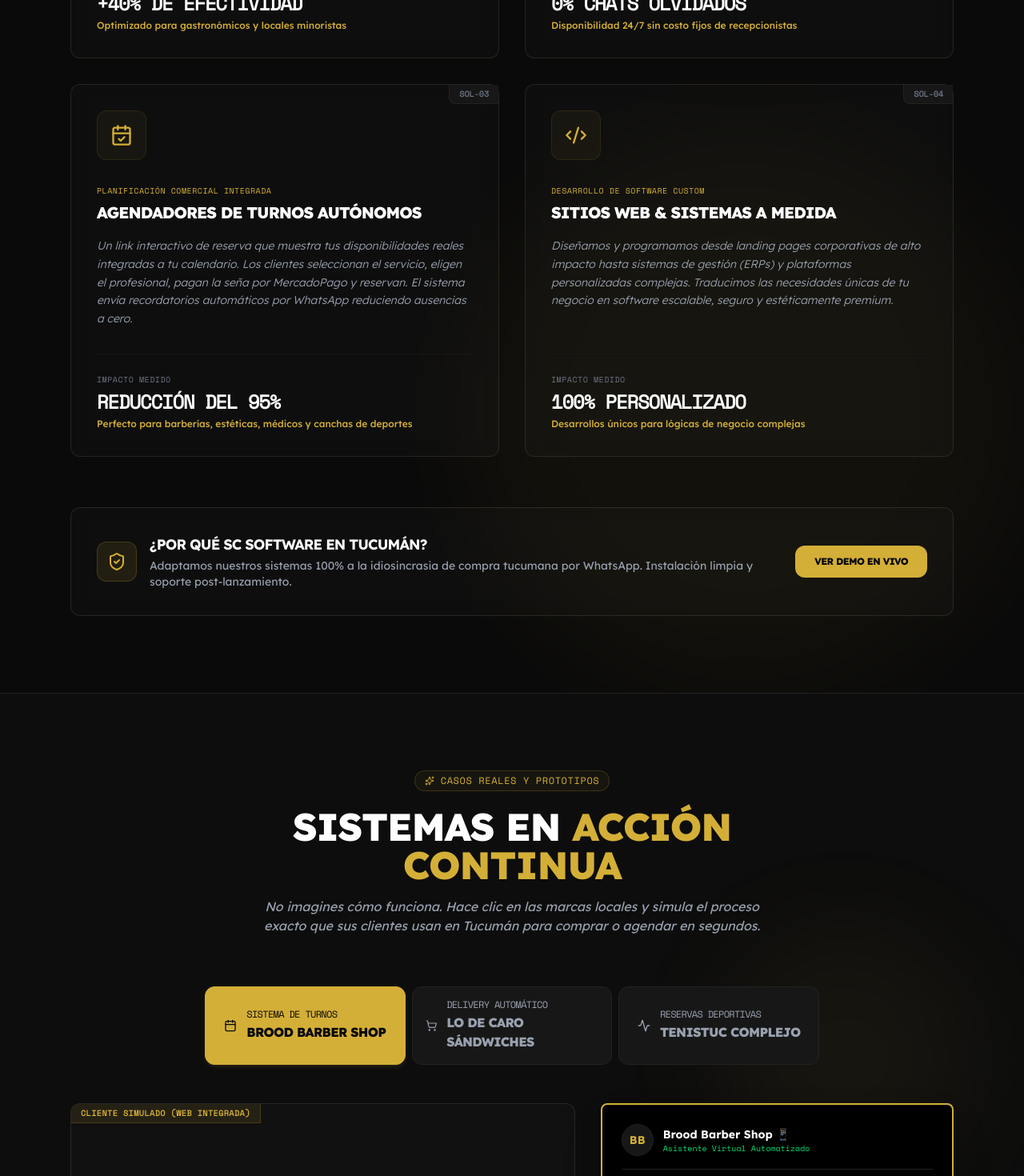
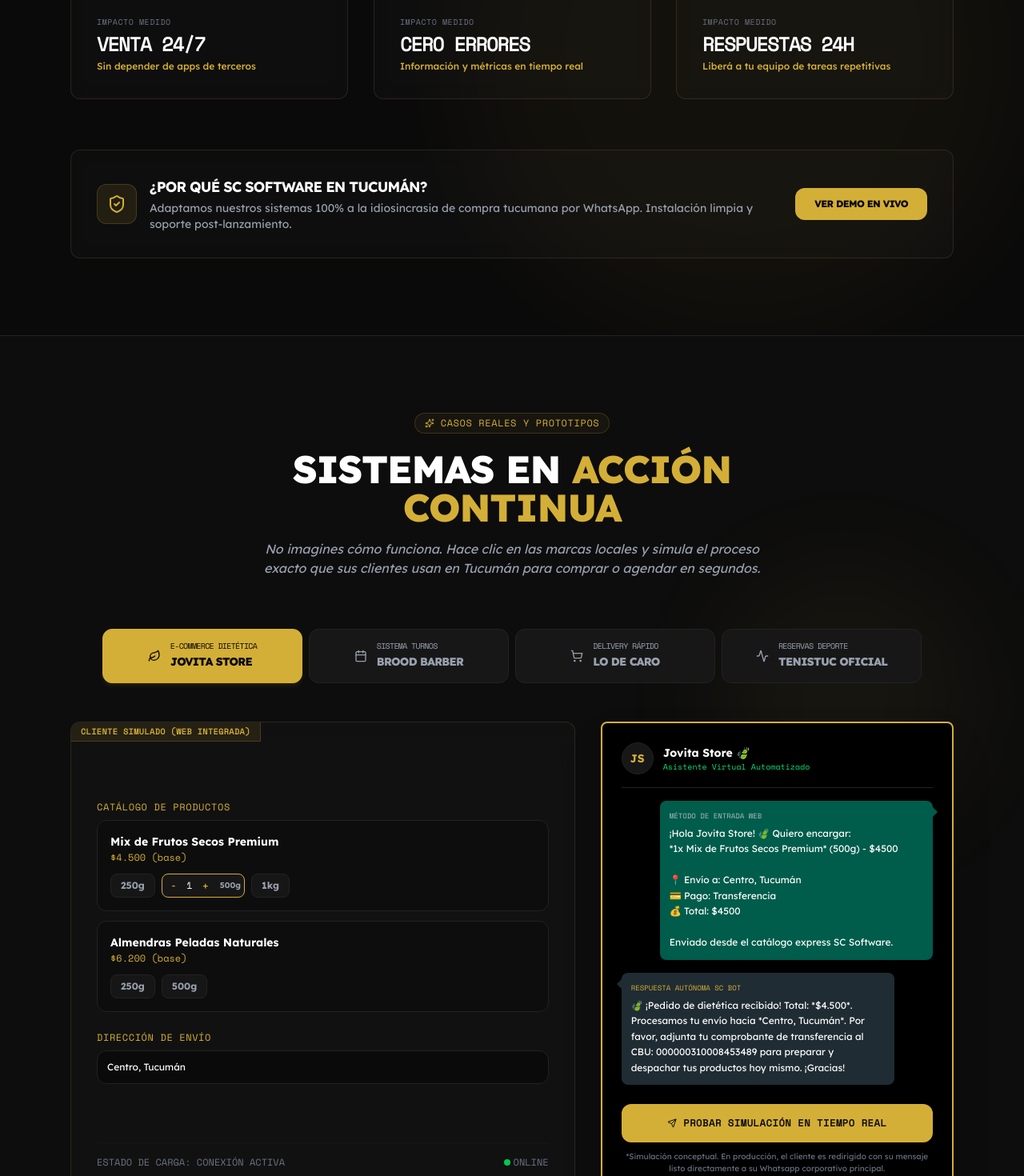
Before and after one commit to Santiago-Cabral/sc-software, a React (Vite) app: page / in a window 1280 px wide. Shown: the part 3000-4470 px from the top of the page at 80% size. Built offline with nearby package versions, Linux system fonts and the light colour scheme.

Commit message:
I added jovita

```diff
--- a/src/components/InteractivePlayground.tsx
+++ b/src/components/InteractivePlayground.tsx
@@ -1,10 +1,10 @@
 import React, { useState } from "react";
 import { motion, AnimatePresence } from "motion/react";
-import { Sparkles, Calendar, ShoppingCart, Activity, ArrowRight, Smartphone, MessageSquare, Send, CheckCircle2 } from "lucide-react";
+import { Sparkles, Calendar, ShoppingCart, Activity, ArrowRight, Smartphone, MessageSquare, Send, CheckCircle2, Leaf } from "lucide-react";
 import { SelectionState } from "../types";
 
 export default function InteractivePlayground() {
-  const [activeTab, setActiveTab] = useState<"brood" | "caro" | "tenistuc">("brood");
+  const [activeTab, setActiveTab] = useState<"jovita" | "brood" | "caro" | "tenistuc">("jovita");
   const [copied, setCopied] = useState(false);
 
   // Playground state for interactions
@@ -19,8 +19,34 @@
     deliveryAddress: "Barrio Norte, Tucumán",
     tenisCourt: "Cancha Polvo de Ladrillo 1",
     tenisTime: "21:30 hs (Noche - Con Luces)",
-    tenisDate: "Viernes"
+    tenisDate: "Viernes",
+    storeItems: [
+      { id: "frutos", name: "Mix de Frutos Secos Premium", size: "500g", price: 4500, quantity: 1 }
+    ],
+    storeAddress: "Centro, Tucumán"
   });
+
+  // Jovita Handlers
+  const handleAddStoreItem = (id: string, name: string, price: number, size: string) => {
+    const existing = state.storeItems.find(item => item.id === id && item.size === size);
+    if (existing) {
+      const updated = state.storeItems.map(item =>
+        (item.id === id && item.size === size) ? { ...item, quantity: item.quantity + 1 } : item
+      );
+      setState({ ...state, storeItems: updated });
+    } else {
+      setState({ ...state, storeItems: [...state.storeItems, { id, name, price, size, quantity: 1 }] });
+    }
+  };
+
+  const handleRemoveStoreItem = (id: string, size: string) => {
+    const updated = state.storeItems.map(item =>
+      (item.id === id && item.size === size) ? { ...item, quantity: item.quantity - 1 } : item
+    ).filter(item => item.quantity > 0);
+    setState({ ...state, storeItems: updated });
+  };
+
+  const storeTotal = state.storeItems.reduce((acc, item) => acc + (item.price * item.quantity), 0);
 
   // Brood handlers
   const handleBarberService = (service: string) => {
@@ -56,13 +82,15 @@
   const deliveryTotal = state.deliveryItems.reduce((acc, item) => acc + (item.price * item.quantity), 0);
 
   // Structured messages generated dynamically
+  const jovitaMessage = `¡Hola Jovita Store! 🍃 Quiero encargar:\n${state.storeItems.map(item => `*${item.quantity}x ${item.name}* (${item.size}) - $${item.price * item.quantity}`).join("\n")}\n\n📍 Envío a: ${state.storeAddress}\n💳 Pago: Transferencia\n💰 Total: $${storeTotal}\n\nEnviado desde el catálogo express SC Software.`;
+
   const broodMessage = `¡Hola Brood! Quiero agendar mi turno:\n✂️ Servicio: ${state.barberService}\n📅 Día: ${state.barberDate}\n⏰ Horario: ${state.barberTime}\n👤 Nombre: ${state.barberName || "Cliente"}\n\nEnviado desde el sistema automatizado de SC Software.`;
 
   const caroMessage = `¡Hola Lo de Caro! 🍔 Pedido:\n${state.deliveryItems.map(item => `*${item.quantity}x ${item.name}* ($${item.price * item.quantity})`).join("\n")}\n\n📍 Envío a: ${state.deliveryAddress}\n💳 Pago: Transferencia\n💰 Total: $${deliveryTotal}\n\nEnviado desde el catálogo express SC Software.`;
 
   const tenisMessage = `¡Hola Tenistuc! Quiero reservar cancha:\n🎾 Cancha: ${state.tenisCourt}\n📅 Día: ${state.tenisDate}\n⏰ Horario: ${state.tenisTime}\n\n¿Me confirman CBU para señar? Gracias.`;
 
-  const currentMessage = activeTab === "brood" ? broodMessage : activeTab === "caro" ? caroMessage : tenisMessage;
+  const currentMessage = activeTab === "jovita" ? jovitaMessage : activeTab === "brood" ? broodMessage : activeTab === "caro" ? caroMessage : tenisMessage;
 
   const simulateSubmit = () => {
     setCopied(true);
@@ -92,10 +120,25 @@
         </div>
 
         {/* Tab Switcher */}
-        <div className="flex flex-col sm:flex-row justify-center items-stretch gap-2 mb-12 max-w-3xl mx-auto">
+        <div className="grid grid-cols-2 lg:grid-cols-4 gap-2 mb-12 max-w-5xl mx-auto">
+          <button
+            onClick={() => { setActiveTab("jovita"); setCopied(false); }}
+            className={`px-3 py-4 border text-sm font-sans flex items-center justify-center gap-3 transition-all duration-300 rounded-xl cursor-pointer ${
+              activeTab === "jovita"
+                ? "bg-brand-gold text-brand-black border-brand-gold font-extrabold uppercase tracking-tighter shadow-md shadow-brand-gold/10"
+                : "bg-neutral-900 border-brand-border text-gray-400 hover:text-white hover:border-brand-gold/40 font-bold uppercase tracking-tighter"
+            }`}
+          >
+            <Leaf size={16} />
+            <div className="text-left">
+              <div className="text-[10px] font-mono font-medium leading-none">E-COMMERCE DIETÉTICA</div>
+              <div className="text-sm font-sans font-extrabold mt-1">Jovita Store</div>
+            </div>
+          </button>
+
           <button
             onClick={() => { setActiveTab("brood"); setCopied(false); }}
-            className={`px-4 py-4 border text-sm font-sans flex flex-1 items-center justify-center gap-3 transition-all duration-300 rounded-xl cursor-pointer ${
+            className={`px-3 py-4 border text-sm font-sans flex items-center justify-center gap-3 transition-all duration-300 rounded-xl cursor-pointer ${
               activeTab === "brood"
                 ? "bg-brand-gold text-brand-black border-brand-gold font-extrabold uppercase tracking-tighter shadow-md shadow-brand-gold/10"
                 : "bg-neutral-900 border-brand-border text-gray-400 hover:text-white hover:border-brand-gold/40 font-bold uppercase tracking-tighter"
@@ -103,14 +146,14 @@
           >
             <Calendar size={16} />
             <div className="text-left">
-              <div className="text-xs font-mono font-medium leading-none">SISTEMA DE TURNOS</div>
-              <div className="text-base font-sans font-extrabold mt-1">Brood Barber Shop</div>
+              <div className="text-[10px] font-mono font-medium leading-none">SISTEMA TURNOS</div>
+              <div className="text-sm font-sans font-extrabold mt-1">Brood Barber</div>
             </div>
           </button>
 
           <button
             onClick={() => { setActiveTab("caro"); setCopied(false); }}
-            className={`px-4 py-4 border text-sm font-sans flex flex-1 items-center justify-center gap-3 transition-all duration-300 rounded-xl cursor-pointer ${
+            className={`px-3 py-4 border text-sm font-sans flex items-center justify-center gap-3 transition-all duration-300 rounded-xl cursor-pointer ${
               activeTab === "caro"
                 ? "bg-brand-gold text-brand-black border-brand-gold font-extrabold uppercase tracking-tighter shadow-md shadow-brand-gold/10"
                 : "bg-neutral-900 border-brand-border text-gray-400 hover:text-white hover:border-brand-gold/40 font-bold uppercase tracking-tighter"
@@ -118,14 +161,14 @@
           >
             <ShoppingCart size={16} />
             <div className="text-left">
-              <div className="text-xs font-mono font-medium leading-none">DELIVERY AUTOMÁTICO</div>
-              <div className="text-base font-sans font-extrabold mt-1">Lo de Caro Sándwiches</div>
+              <div className="text-[10px] font-mono font-medium leading-none">DELIVERY RÁPIDO</div>
+              <div className="text-sm font-sans font-extrabold mt-1">Lo de Caro</div>
             </div>
           </button>
 
           <button
             onClick={() => { setActiveTab("tenistuc"); setCopied(false); }}
-            className={`px-4 py-4 border text-sm font-sans flex flex-1 items-center justify-center gap-3 transition-all duration-300 rounded-xl cursor-pointer ${
+            className={`px-3 py-4 border text-sm font-sans flex items-center justify-center gap-3 transition-all duration-300 rounded-xl cursor-pointer ${
               activeTab === "tenistuc"
                 ? "bg-brand-gold text-brand-black border-brand-gold font-extrabold uppercase tracking-tighter shadow-md shadow-brand-gold/10"
                 : "bg-neutral-900 border-brand-border text-gray-400 hover:text-white hover:border-brand-gold/40 font-bold uppercase tracking-tighter"
@@ -133,8 +176,8 @@
           >
             <Activity size={16} />
             <div className="text-left">
-              <div className="text-xs font-mono font-medium leading-none"> RESERVAS DEPORTIVAS</div>
-              <div className="text-base font-sans font-extrabold mt-1">Tenistuc Complejo</div>
+              <div className="text-[10px] font-mono font-medium leading-none">RESERVAS DEPORTE</div>
+              <div className="text-sm font-sans font-extrabold mt-1">Tenistuc Oficial</div>
             </div>
           </button>
         </div>
@@ -143,13 +186,82 @@
         <div className="grid grid-cols-1 lg:grid-cols-12 gap-8 items-stretch">
 
           {/* Left Panel: UI Simulation interface (7 Cols) */}
-          <div className="lg:col-span-7 glass-card p-6 sm:p-8 rounded-xl flex flex-col justify-between relative overflow-hidden">
+          <div className="lg:col-span-7 glass-card p-6 sm:p-8 rounded-xl flex flex-col justify-between relative overflow-hidden min-h-[480px]">
             <div className="absolute top-0 left-0 bg-brand-gold/10 border-r border-b border-brand-gold/20 text-brand-gold text-[10px] font-mono font-bold px-3 py-1 uppercase tracking-wider">
               CLIENTE SIMULADO (WEB INTEGRADA)
             </div>
 
             <div className="mt-6 flex-grow flex flex-col justify-center">
               <AnimatePresence mode="wait">
+
+                {/* Jovita Store Simulation */}
+                {activeTab === "jovita" && (
+                  <motion.div
+                    key="jovita"
+                    initial={{ opacity: 0, x: -10 }}
+                    animate={{ opacity: 1, x: 0 }}
+                    exit={{ opacity: 0, x: 10 }}
+                    transition={{ duration: 0.2 }}
+                    className="space-y-6"
+                  >
+                    <div>
+                      <span className="text-xs font-mono text-brand-gold uppercase tracking-wider block">Catálogo de Productos</span>
+                      <div className="space-y-3 mt-2">
+                        {[
+                          { id: "frutos", name: "Mix de Frutos Secos Premium", price: 4500, sizes: ["250g", "500g", "1kg"] },
+                          { id: "almendras", name: "Almendras Peladas Naturales", price: 6200, sizes: ["250g", "500g"] }
+                        ].map((prod) => {
+                          const productInCart = state.storeItems.filter(item => item.id === prod.id);
+                          return (
+                            <div key={prod.id} className="bg-[#0d0d0d] border border-brand-border p-4 rounded-xl">
+                              <div className="flex justify-between items-start mb-2">
+                                <div>
+                                  <h4 className="text-sm font-sans font-bold text-white">{prod.name}</h4>
+                                  <p className="text-xs text-brand-gold font-mono mt-0.5">${prod.price.toLocaleString("es-AR")} (base)</p>
+                                </div>
+                              </div>
+                              <div className="flex flex-wrap gap-2 mt-3">
+                                {prod.sizes.map(sz => {
+                                  const qtyInCart = productInCart.find(i => i.size === sz)?.quantity || 0;
+                                  return (
+                                    <div key={sz} className="flex items-center gap-1">
+                                      {qtyInCart > 0 ? (
+                                        <div className="flex items-center gap-1 bg-neutral-900 border border-brand-gold p-1 rounded-lg">
+                                          <button onClick={() => handleRemoveStoreItem(prod.id, sz)} className="w-5 h-5 flex items-center justify-center text-xs text-brand-gold hover:bg-brand-gold/20 rounded cursor-pointer">-</button>
+                                          <span className="text-xs font-mono text-white w-3 text-center">{qtyInCart}</span>
+                                          <button onClick={() => handleAddStoreItem(prod.id, prod.name, prod.price, sz)} className="w-5 h-5 flex items-center justify-center text-xs text-brand-gold hover:bg-brand-gold/20 rounded cursor-pointer">+</button>
+                                          <span className="text-[10px] text-gray-400 ml-1 font-bold">{sz}</span>
+                                        </div>
+                                      ) : (
+                                        <button
+                                          onClick={() => handleAddStoreItem(prod.id, prod.name, prod.price, sz)}
+                                          className="px-3 py-1.5 bg-[#161616] border border-brand-border hover:border-brand-gold hover:text-white transition duration-200 text-xs font-sans text-gray-400 font-bold rounded-lg cursor-pointer"
+                                        >
+                                          {sz}
+                                        </button>
+                                      )}
+                                    </div>
+                                  );
+                                })}
+                              </div>
+                            </div>
+                          );
+                        })}
+                      </div>
+                    </div>
+
+                    <div>
+                      <span className="text-xs font-mono text-brand-gold uppercase tracking-wider block">Dirección de Envío</span>
+                      <input
+                        type="text"
+                        placeholder="Dirección, Barrio y Ciudad (Ej: Barrio Sur, Tucumán)"
+                        value={state.storeAddress}
+                        onChange={(e) => setState({ ...state, storeAddress: e.target.value })}
+                        className="w-full bg-[#0A0A0A] border border-brand-border p-3 text-xs text-white focus:outline-none focus:border-brand-gold mt-2 rounded-xl font-sans"
+                      />
+                    </div>
+                  </motion.div>
+                )}
 
                 {/* Brood Barber Simulation */}
                 {activeTab === "brood" && (
@@ -238,7 +350,7 @@
                     className="space-y-6"
                   >
                     <div>
-                      <span className="text-xs font-mono text-brand-gold uppercase tracking-widerBlock">Menú Interactivo Express</span>
+                      <span className="text-xs font-mono text-brand-gold uppercase tracking-wider block">Menú Interactivo Express</span>
                       <div className="space-y-2 mt-2">
                         {[
                           { id: "mila", name: "Sánguche Mila Completo", price: 9500 },
@@ -374,11 +486,11 @@
             {/* Header / Brand identity of phone view */}
             <div className="border-b border-brand-border pb-4 mb-4 flex items-center gap-3">
               <div className="w-10 h-10 bg-neutral-900 border border-brand-border rounded-full flex items-center justify-center font-bold text-sm text-brand-gold">
-                {activeTab === "brood" ? "BB" : activeTab === "caro" ? "LC" : "TT"}
+                {activeTab === "jovita" ? "JS" : activeTab === "brood" ? "BB" : activeTab === "caro" ? "LC" : "TT"}
               </div>
               <div>
                 <h4 className="text-sm font-sans font-bold text-white">
-                  {activeTab === "brood" ? "Brood Barber Shop 📱" : activeTab === "caro" ? "Lo de Caro ✨" : "Tenistuc Oficial 🎾"}
+                  {activeTab === "jovita" ? "Jovita Store 🍃" : activeTab === "brood" ? "Brood Barber Shop 📱" : activeTab === "caro" ? "Lo de Caro ✨" : "Tenistuc Oficial 🎾"}
                 </h4>
                 <p className="text-[10px] font-mono text-green-400">Asistente Virtual Automatizado</p>
               </div>
@@ -398,6 +510,9 @@
                 {/* Auto Reply Incoming Block */}
                 <div className="mr-12 bg-[#202c33] text-white p-3 rounded-lg text-xs leading-relaxed font-sans relative self-start">
                   <span className="text-[9px] font-mono text-brand-gold block mb-1">RESPUESTA AUTÓNOMA SC BOT</span>
+                  {activeTab === "jovita" && (
+                    <p>🍃 ¡Pedido de dietética recibido! Total: *${storeTotal.toLocaleString("es-AR")}*. Procesamos tu envío hacia *{state.storeAddress}*. Por favor, adjunta tu comprobante de transferencia al CBU: 000000310008453489 para preparar y despachar tus productos hoy mismo. ¡Gracias!</p>
+                  )}
                   {activeTab === "brood" && (
                     <p>¡Confirmado con éxito, {state.barberName || "Santi"}! Reservado tu turno para el *{state.barberDate}* a las *{state.barberTime}* con Matias. Se agendó automáticamente en nuestro sistema y te enviamos el recordatorio 2 horas antes. ¡Te esperamos!</p>
                   )}
--- a/src/components/Solutions.tsx
+++ b/src/components/Solutions.tsx
@@ -30,39 +30,30 @@
   const solutions = [
     {
       icon: <ShoppingBag className="text-brand-gold" size={28} />,
-      title: "Catálogos Inteligentes de Pedidos",
-      sub: "Reemplazo de E-commerce pesado",
-      description: "Una web ultraveloz optimizada para móviles donde tus clientes eligen, arman su combo y confirman el pedido. Genera un link directo a tu WhatsApp con el detalle estructurado (ítems, envío, método de pago, cliente), reduciendo la charla manual a 1 solo toque.",
-      metric: "Conversión de ventas",
-      metricValue: "+40% de efectividad",
-      benefit: "Optimizado para gastronómicos y locales minoristas",
+      title: "Páginas Web y Tiendas Online",
+      sub: "Venta directa sin comisiones",
+      description: "Sitios rápidos para vender 24/7 sin comisiones ni intermediarios. Optimizados para móviles, listos para recibir clientes y cerrar ventas automáticamente.",
+      metric: "Crecimiento de ventas",
+      metricValue: "Venta 24/7",
+      benefit: "Sin depender de apps de terceros",
+    },
+    {
+      icon: <Code2 className="text-brand-gold" size={28} />,
+      title: "Sistemas de Gestión a Medida",
+      sub: "Operación comercial centralizada",
+      description: "Control de caja, ventas y de stock, olvidándose para siempre del Excel. Plataformas diseñadas a la medida exacta de los procesos internos de tu negocio.",
+      metric: "Eficiencia operativa",
+      metricValue: "Cero Errores",
+      benefit: "Información y métricas en tiempo real",
     },
     {
       icon: <MessageSquareCode className="text-brand-gold" size={28} />,
-      title: "Agentes de Atención de WhatsApp",
-      sub: "Atención comercial automatizada",
-      description: "Asistentes virtuales entrenados específicamente con la información de tu negocio. No son bots rígidos de opciones: entienden frases naturales, envían fotos, cotizan presupuestos automáticos, sugieren productos complementarios y cierran la venta las 24 horas.",
-      metric: "Atención al instante",
-      metricValue: "0% chats olvidados",
-      benefit: "Disponibilidad 24/7 sin costo fijos de recepcionistas",
-    },
-    {
-      icon: <CalendarCheck className="text-brand-gold" size={28} />,
-      title: "Agendadores de Turnos Autónomos",
-      sub: "Planificación comercial integrada",
-      description: "Un link interactivo de reserva que muestra tus disponibilidades reales integradas a tu calendario. Los clientes seleccionan el servicio, eligen el profesional, pagan la seña por MercadoPago y reservan. El sistema envía recordatorios automáticos por WhatsApp reduciendo ausencias a cero.",
-      metric: "Ausentismo de clientes",
-      metricValue: "Reducción del 95%",
-      benefit: "Perfecto para barberías, estéticas, médicos y canchas de deportes",
-    },
-    {
-      icon: <Code2 className="text-brand-gold" size={28} />,
-      title: "Sitios Web & Sistemas a Medida",
-      sub: "Desarrollo de Software Custom",
-      description: "Diseñamos y programamos desde landing pages corporativas de alto impacto hasta sistemas de gestión (ERPs) y plataformas personalizadas complejas. Traducimos las necesidades únicas de tu negocio en software escalable, seguro y estéticamente premium.",
-      metric: "Escalabilidad",
-      metricValue: "100% Personalizado",
-      benefit: "Desarrollos únicos para lógicas de negocio complejas",
+      title: "Automatización e IA en WhatsApp",
+      sub: "Asistentes virtuales inteligentes",
+      description: "Agentes virtuales que responden consultas, dan turnos y arman pedidos al instante. Entrenamiento avanzado para que hablen con el tono exacto de tu marca local.",
+      metric: "Atención al cliente",
+      metricValue: "Respuestas 24h",
+      benefit: "Liberá a tu equipo de tareas repetitivas",
     },
   ];
 
@@ -93,7 +84,7 @@
         </div>
 
         {/* Solutions Grid */}
-        <div ref={cardsRef} className="grid grid-cols-1 md:grid-cols-2 gap-8 items-stretch">
+        <div ref={cardsRef} className="grid grid-cols-1 md:grid-cols-3 gap-8 items-stretch">
           {solutions.map((sol, index) => (
             <div
               key={index}
--- a/src/types.ts
+++ b/src/types.ts
@@ -1,6 +1,7 @@
 export interface BookingFormState {
   businessName: string;
   niche: string;
+  interestService: string;
   contactName: string;
   phone: string;
   selectedDate: string;
@@ -30,4 +31,6 @@
   tenisCourt: string;
   tenisTime: string;
   tenisDate: string;
+  storeItems: { id: string; name: string; size: string; price: number; quantity: number }[];
+  storeAddress: string;
 }
```
Also changed, not shown: src/components/Scheduler.tsx (+19 -0 lines).
